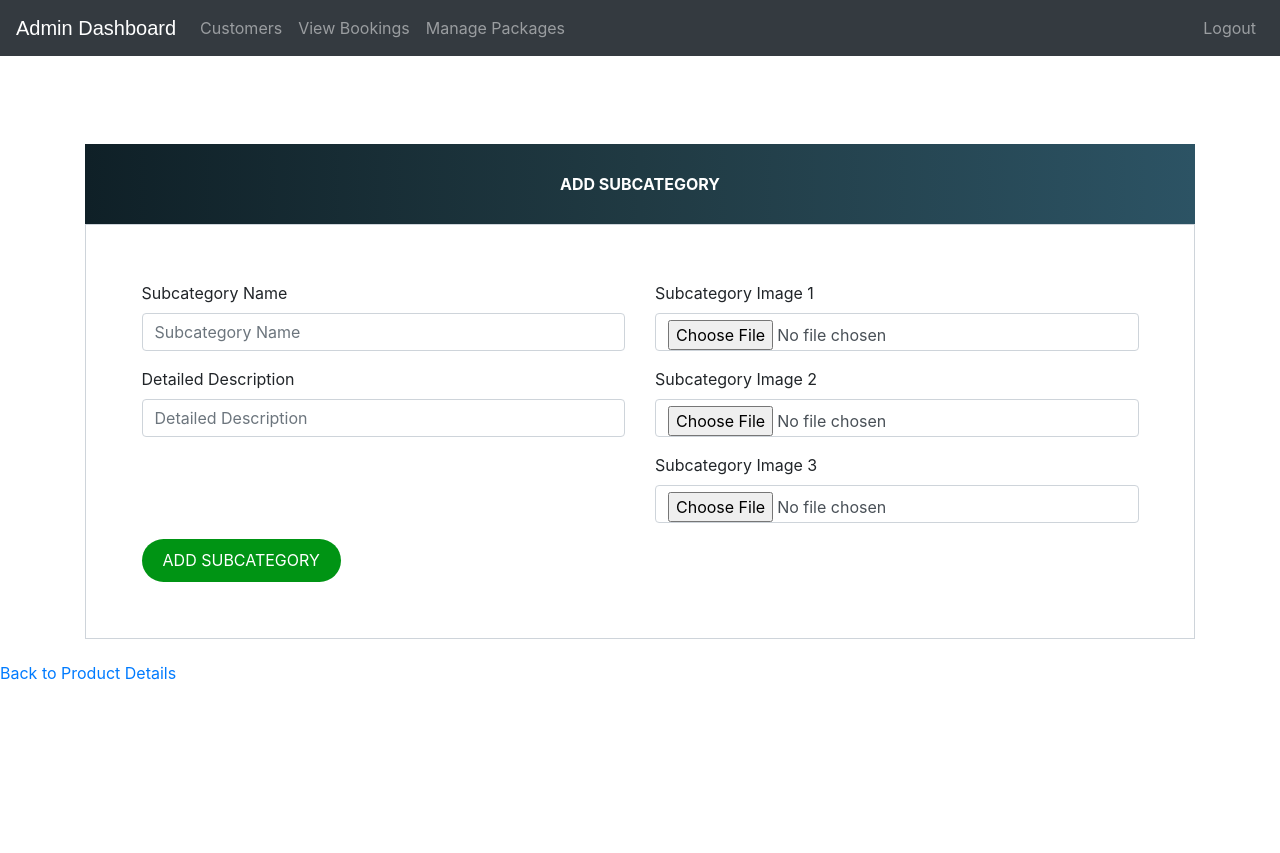
After one commit to SammyGyasi/pfe_benita_adomako, a Django app: page /add-subcategory/3/ in a window 1280 px wide. The commit adds this page. Run offline with Django 3.2, Linux system fonts and the light colour scheme; data comes from the database, SQL or seed files in the repository; both versions use the stored data as it was after the commit; some libraries are stand-ins or nearby versions.

Commit message:
product-details page and product sub-category

```diff
--- a/ecom/forms.py
+++ b/ecom/forms.py
@@ -1,7 +1,7 @@
 from django import forms
 from django.contrib.auth.models import User
 from . import models
-from .models import Product, SupportImage
+from .models import Product, SupportImage,SubCategory
 
 
 class CustomerUserForm(forms.ModelForm):
@@ -33,6 +33,17 @@ class ProductForm(forms.ModelForm):
         fields = ['name', 'product_image', 'price', 'short_description','detailed_description','support_images']
 
 
+#Sub_category //Sub packages
+
+class SubCategoryForm(forms.ModelForm):
+    class Meta:
+        model = SubCategory
+        fields = ['sub_name', 'sub_product_image1', 'sub_product_image2', 'sub_product_image3', 'detailed_description']
+
+    sub_product_image1 = forms.ImageField()
+    sub_product_image2 = forms.ImageField(required=False)
+    sub_product_image3 = forms.ImageField(required=False)
+
 
 
 #address of shipment
--- a/ecom/models.py
+++ b/ecom/models.py
@@ -34,6 +34,17 @@ class Product(models.Model):
         return self.name
 
 
+class SubCategory(models.Model):
+    product = models.ForeignKey(Product, on_delete=models.CASCADE, related_name='subcategories')
+    sub_name = models.CharField(max_length=40)
+    sub_product_image1 = models.ImageField(upload_to='sub_product_image/')
+    sub_product_image2 = models.ImageField(upload_to='sub_product_image/', null=True, blank=True)
+    sub_product_image3 = models.ImageField(upload_to='sub_product_image/', null=True, blank=True)
+    detailed_description = models.CharField(max_length=2000)
+
+    def __str__(self):
+        return f"{self.sub_name} (Product: {self.product.name})"
+
 class Orders(models.Model):
     STATUS =(
         ('Pending','Pending'),
--- a/ecom/views.py
+++ b/ecom/views.py
@@ -6,6 +6,7 @@ from django.contrib.auth.models import Group
 from django.contrib.auth.decorators import login_required,user_passes_test
 from django.contrib import messages
 from django.conf import settings
+from .forms import SubCategoryForm
 
 
 def test_func(request):
@@ -32,6 +33,25 @@ def product_details(request, product_id):
     product = get_object_or_404(Product, pk=product_id)
     return render(request, 'ecom/product_details.html', {'product': product})
 
+
+#Add sub destinations
+
+
+
+def add_subcategory(request, product_id):
+    product = Product.objects.get(pk=product_id)
+
+    if request.method == 'POST':
+        form = SubCategoryForm(request.POST, request.FILES)
+        if form.is_valid():
+            subcategory = form.save(commit=False)
+            subcategory.product = product
+            subcategory.save()
+            return redirect('product-details', product_id=product_id)  # Redirect to Product Details page
+    else:
+        form = SubCategoryForm()
+
+    return render(request, 'ecom/add_subcategory.html', {'form': form, 'product': product})
 
 
 
--- a/ecommerce/urls.py
+++ b/ecommerce/urls.py
@@ -24,6 +24,7 @@ urlpatterns = [
     path('update-customer/<int:pk>', views.update_customer_view,name='update-customer'),
 
     path('admin-products', views.admin_products_view,name='admin-products'),
+    path('add-subcategory/<int:product_id>/', views.add_subcategory, name='add-subcategory'),
     path('admin-add-product', views.admin_add_product_view,name='admin-add-product'),
     path('delete-product/<int:pk>', views.delete_product_view,name='delete-product'),
     path('update-product/<int:pk>', views.update_product_view,name='update-product'),
--- /dev/null
+++ b/templates/ecom/add_subcategory.html
@@ -0,0 +1,91 @@
+{% extends 'ecom/admin_base.html' %}
+{% load widget_tweaks %}
+
+{% block content %}
+
+<head>
+  <style media="screen">
+    a:link {
+      text-decoration: none;
+    }
+
+    .note {
+      text-align: center;
+      height: 80px;
+      background: #0F2027;  /* fallback for old browsers */
+      background: -webkit-linear-gradient(to left, #2C5364, #203A43, #0F2027);  /* Chrome 10-25, Safari 5.1-6 */
+      background: linear-gradient(to left, #2C5364, #203A43, #0F2027); /* W3C, IE 10+/ Edge, Firefox 16+, Chrome 26+, Opera 12+, Safari 7+ */
+      color: #fff;
+      font-weight: bold;
+      line-height: 80px;
+    }
+
+    .form-content {
+      padding: 5%;
+      border: 1px solid #ced4da;
+      margin-bottom: 2%;
+    }
+
+    .form-control {
+      border-radius: 1.5rem;
+    }
+
+    .btnSubmit {
+      border: none;
+      border-radius: 1.5rem;
+      padding: 1%;
+      width: 20%;
+      cursor: pointer;
+      background: #009414;
+      color: #fff;
+    }
+  </style>
+
+  <link href="//maxcdn.bootstrapcdn.com/bootstrap/4.1.1/css/bootstrap.min.css" rel="stylesheet" id="bootstrap-css">
+  <script src="//maxcdn.bootstrapcdn.com/bootstrap/4.1.1/js/bootstrap.min.js"></script>
+  <script src="//cdnjs.cloudflare.com/ajax/libs/jquery/3.2.1/jquery.min.js"></script>
+</head>
+
+<br><br><br><br><br><br>
+
+<div class="container register-form">
+  <div class="form">
+    <div class="note">
+      <p>ADD SUBCATEGORY</p>
+    </div>
+    <form method="post" enctype="multipart/form-data" class="form-content">
+      {% csrf_token %}
+      <div class="row">
+        <div class="col-md-6">
+          <div class="form-group">
+            <label for="">Subcategory Name</label>
+            {% render_field form.sub_name class="form-control" placeholder="Subcategory Name" %}
+          </div>
+          <div class="form-group">
+            <label for="">Detailed Description</label>
+            {% render_field form.detailed_description class="form-control" placeholder="Detailed Description" %}
+          </div>
+        </div>
+        <div class="col-md-6">
+          <div class="form-group">
+            <label for="">Subcategory Image 1</label>
+            {% render_field form.sub_product_image1 class="form-control" placeholder="Subcategory Image 1" %}
+          </div>
+          <div class="form-group">
+            <label for="">Subcategory Image 2</label>
+            {% render_field form.sub_product_image2 class="form-control" placeholder="Subcategory Image 2" %}
+          </div>
+          <div class="form-group">
+            <label for="">Subcategory Image 3</label>
+            {% render_field form.sub_product_image3 class="form-control" placeholder="Subcategory Image 3" %}
+          </div>
+        </div>
+      </div>
+      <button type="submit" class="btnSubmit">ADD SUBCATEGORY</button>
+    </form>
+  </div>
+</div>
+
+<a href="{% url 'product-details' product_id=product.id %}" class="menu">Back to Product Details</a>
+
+{% endblock content %}
```
Also changed, not shown: templates/ecom/admin_products.html (+76 -59 lines), templates/ecom/product_details.html (+138 -55 lines), db.sqlite3, ecom/migrations/0009_subcategory.py (added), static/sub_product_image/flagstaff.jpg (added), static/sub_product_image/flagstaff_06PnN6S.jpg (added), static/sub_product_image/flagstaff_RQqMFs3.jpg (added).
